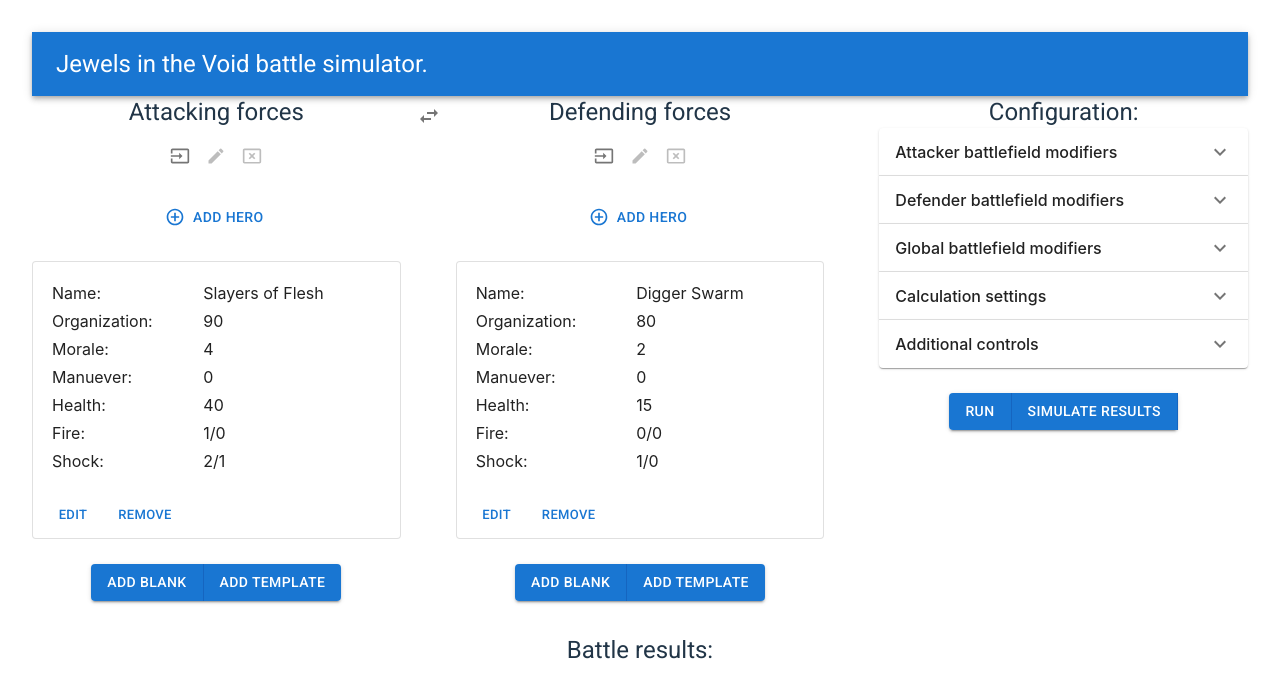
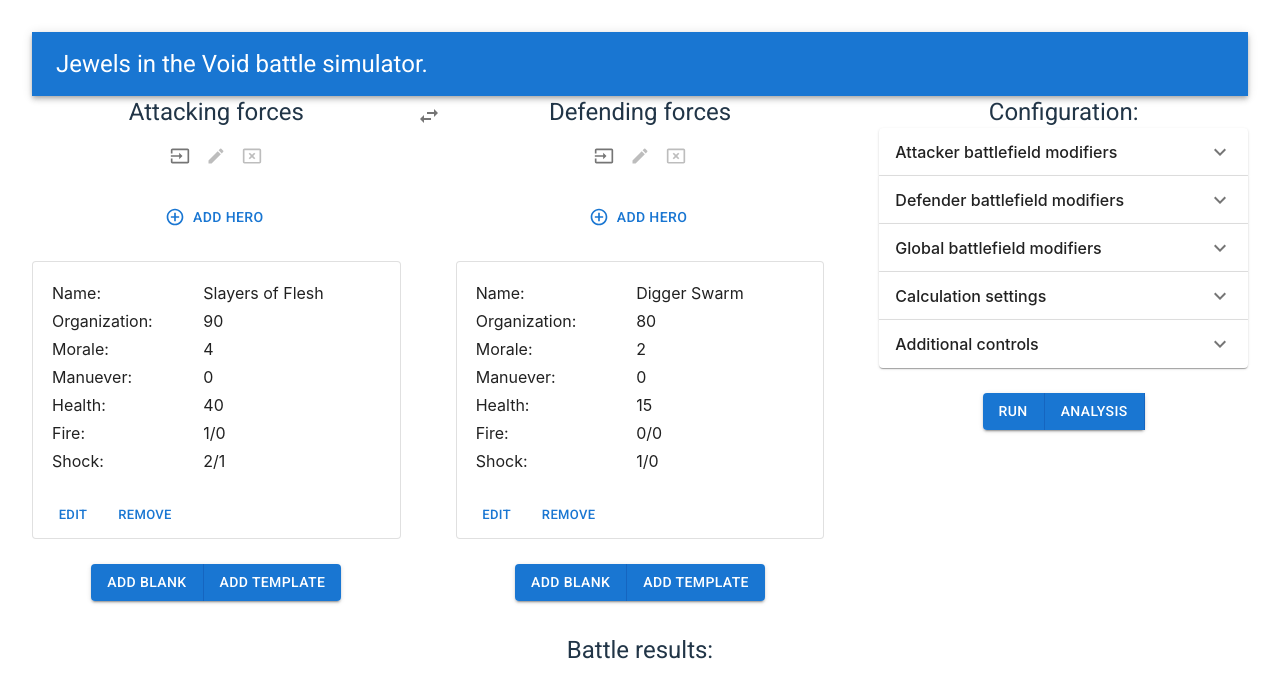
Before and after one commit to JurijsRafalskis/jewels-in-the-void-battle-calculator, a React (Vite) app: page / in a window 1280 px wide. Shown: the top 698 px of the page. Built offline with nearby package versions, Linux system fonts and the light colour scheme.

Commit message:
Analisys button rename.

```diff
--- a/src/App.tsx
+++ b/src/App.tsx
@@ -205,7 +205,7 @@ function App() {
                       <Typography>Single defender's gauntlet</Typography>
                   </MenuItem>
               </Menu>
-              <Button variant="contained" onClick={(e) => setMultiSimulationAnchor(e.currentTarget)}>Simulate results</Button>
+              <Button variant="contained" onClick={(e) => setMultiSimulationAnchor(e.currentTarget)}>Analysis</Button>
               <Menu
                   anchorEl={multiSimulationAnchor}
                   open={Boolean(multiSimulationAnchor)}
```
